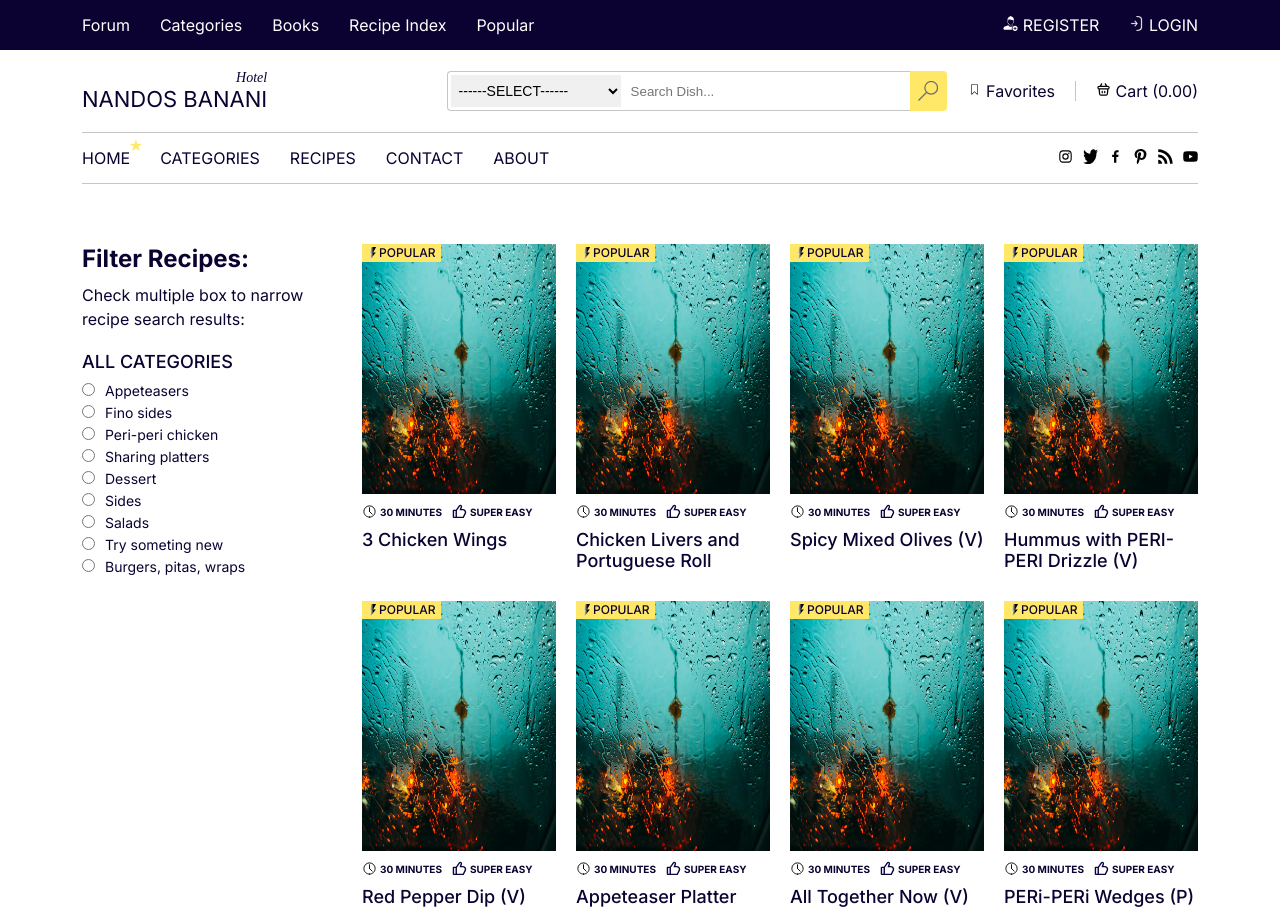
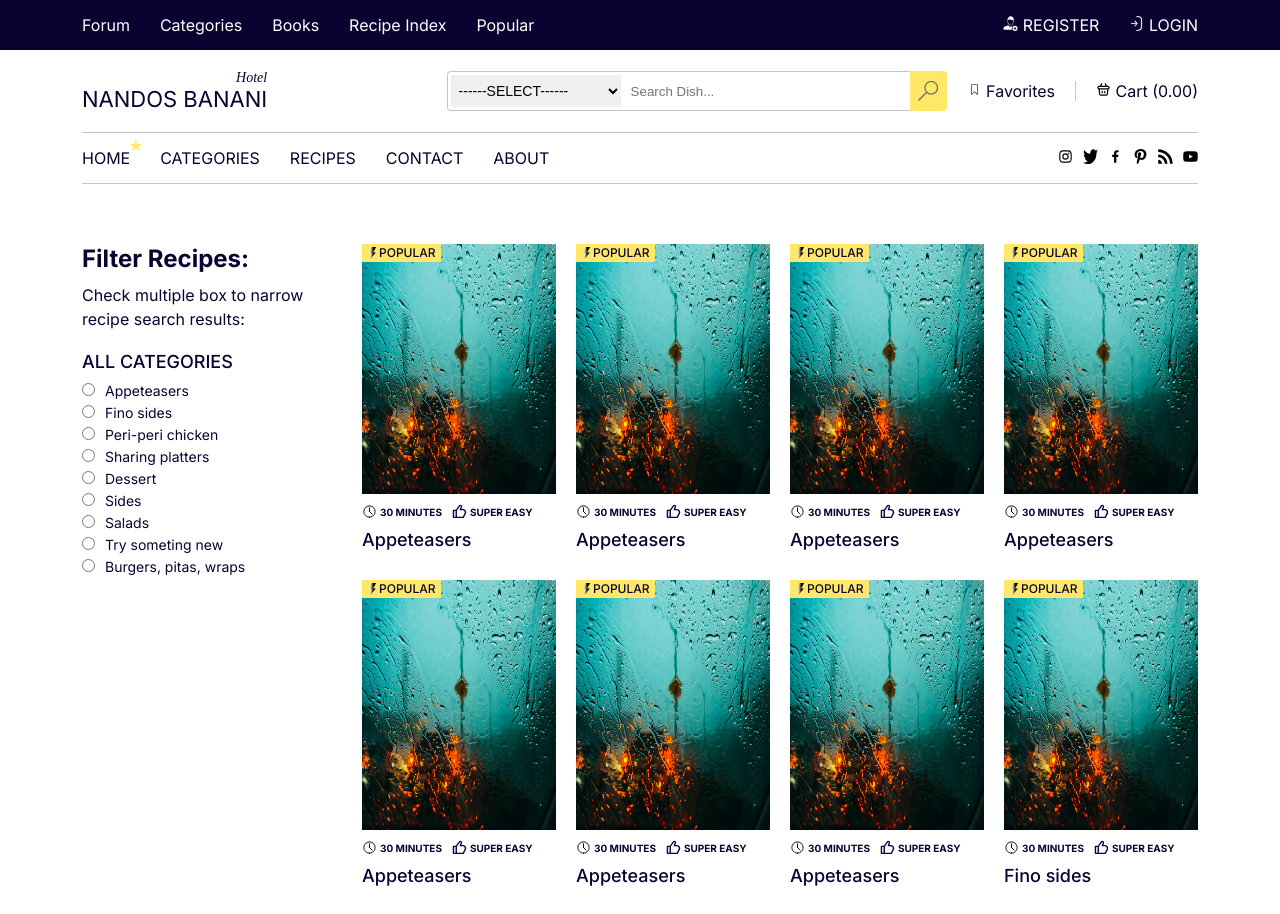
Before and after one commit to Aditykumar/nextjs-assigment, a Next.js app: page / in a window 1280 px wide. Shown: the top 914 px of the page. Built offline with nearby package versions, Linux system fonts and the light colour scheme.

Commit message:
assignment complete

```diff
--- a/src/components/filter/filter.js
+++ b/src/components/filter/filter.js
@@ -46,8 +46,8 @@ const Filter = ({ setFilterData, resData }) => {
             <li>
               <p>ALL CATEGORIES</p>
               <div className={styles.checkboxGroup}>
-                {resData?.array?.categorys?.map((value) => (
-                  <label>
+                {resData?.array?.categorys?.map((value,index) => (
+                  <label key={index}>
                     <input
                       name="name"
                       type="radio"
--- a/src/components/homepage/homepage.js
+++ b/src/components/homepage/homepage.js
@@ -38,12 +38,10 @@ const Homepage = ({
         ) : (
           <>
           {/* ---------------all Data------------- */}
-            {resData?.array?.categorys?.map((value) => (
-              <>
-                {value?.menu_items?.map((value, index) => (
+            {resData?.array?.categorys?.map((value,index) => (
+                // {value?.menu_items?.map((value, index) => (
                   <ItemCard key={index} data={value} />
-                ))}
-              </>
+                // ))}
             ))}
           {/* ---------------all Data------------- */}
 
--- a/src/components/homepage/itemCard.js
+++ b/src/components/homepage/itemCard.js
@@ -8,9 +8,33 @@ import like from "../../../public/icon/like.svg";
 const ItemCard = ({ data }) => {
   return (
     <>
-      {data == "NO DATA FOUND" ? (
-        <p>{data}</p>
-      ) : (
+      {data?.menu_items?<>
+      {data?.menu_items?.map((value, index)=>(
+        <div key={index} className={styles.itemCard}>
+          <div className={styles.imgContainer}>
+            {data.position <= 10 && (
+              <div className={styles.popularSec}>
+                <Image src={energy} width={12} height={12} alt="POPULAR" />
+                <span>POPULAR</span>
+              </div>
+            )}
+            <Image src={dummy} width={200} height={250} alt="item" />
+          </div>
+          <ul className={styles.statusInfo}>
+            <li>
+              <Image src={time} width={15} height={15} alt="time" />
+              <span>30 MINUTES</span>
+            </li>
+            <li>
+              <Image src={like} width={15} height={15} alt="like" />
+              <span>SUPER EASY</span>
+            </li>
+          </ul>
+          <div className={styles.headingSec}>{data?.name}</div>
+        </div>
+      ))}
+       </>
+      : (
         <div className={styles.itemCard}>
           <div className={styles.imgContainer}>
             {data.position <= 10 && (
```
